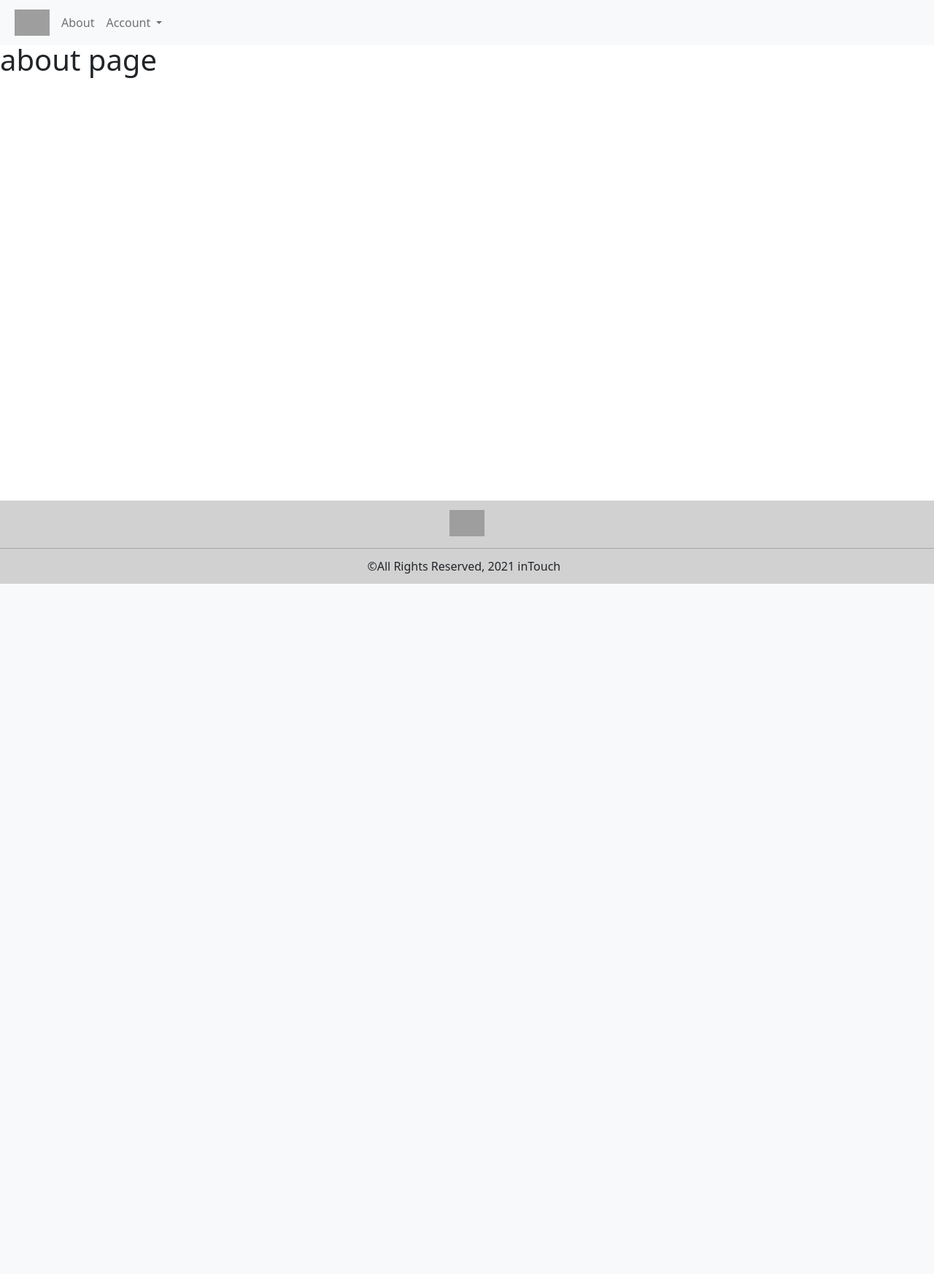
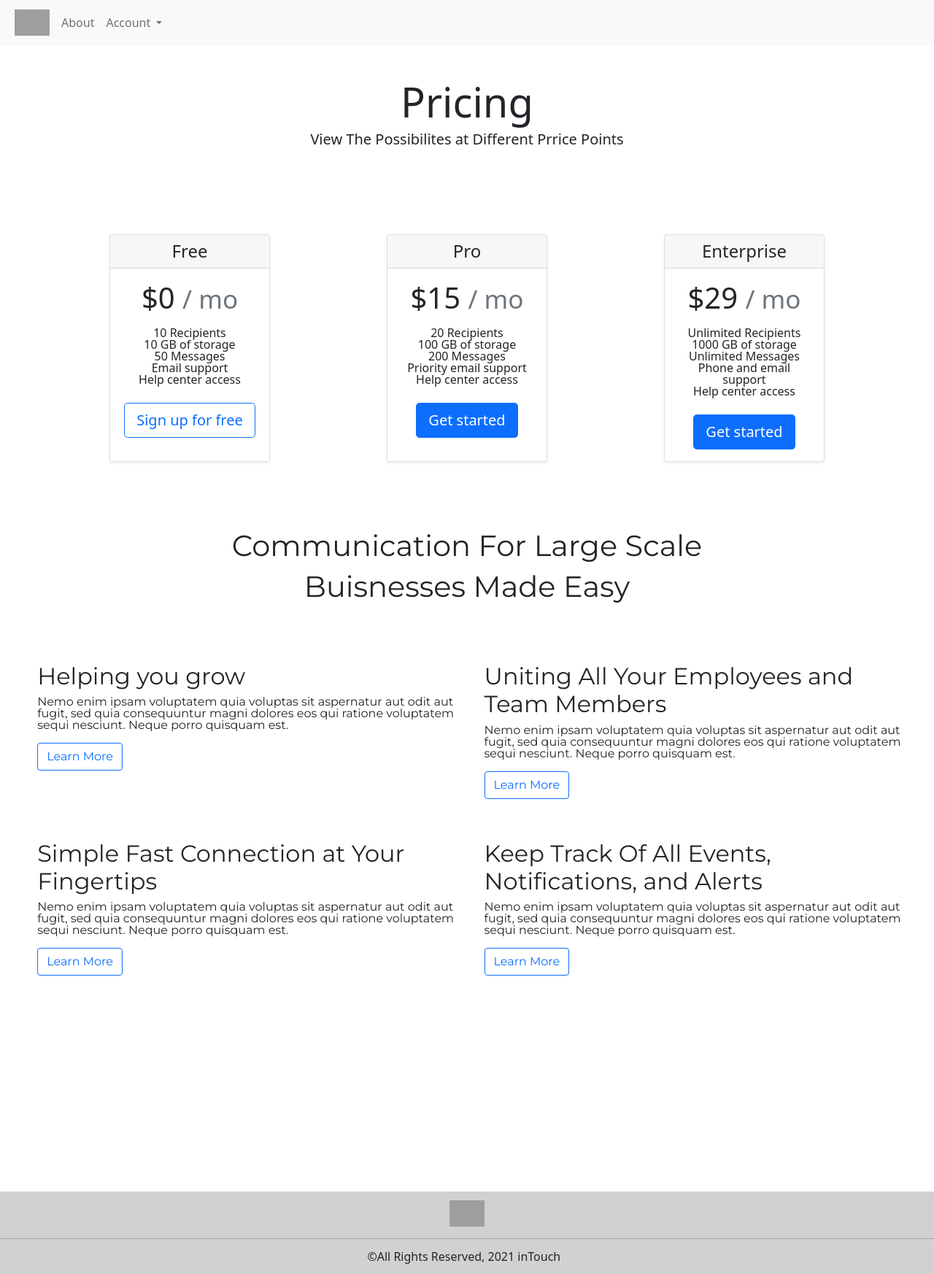
Before and after one commit to cobycobyk/intouch, a Django app: page /about/ in a window 1280 px wide. Shown: the whole page at 73% size. Before the commit the page ends 800 px from the top, so only its background shows below. Run offline with Django 3.2, Linux system fonts and the light colour scheme; grey boxes are pictures that could not be loaded.

Commit message:
Styles About Page

```diff
--- a/main_app/static/css/style.css
+++ b/main_app/static/css/style.css
@@ -160,3 +160,32 @@ body > footer > div > div > div > a {
   display: block;
   padding-top: 1%;
 }
+html {
+  font-size: 14px;
+}
+@media (min-width: 768px) {
+  html {
+    font-size: 16px;
+  }
+}
+
+.container {
+  max-width: 960px;
+  display: flex;
+  flex-wrap: wrap;
+  justify-content: center;
+}
+
+.pricing-header {
+  max-width: 700px;
+}
+
+.card-deck .card {
+  min-width: 220px;
+}
+.card {
+  display: flex;
+  margin: 10vmin;
+}.card-deck {
+  display: flex;
+}
--- a/main_app/templates/about.html
+++ b/main_app/templates/about.html
@@ -1,6 +1,109 @@
 {% extends 'base.html' %}
 {% block content %}
+<div class="pricing-header px-3 py-3 pt-md-5 pb-md-4 mx-auto text-center">
+    <h1 class="display-4">Pricing</h1>
+    <p class="lead">View The Possibilites at Different Prrice Points</p>
+</div>
 
-<h1>about page</h1>
+<div class="container">
+    <div class="card-deck mb-3 text-center">
+        <div class="card mb-4 shadow-sm">
+            <div class="card-header">
+                <h4 class="my-0 font-weight-normal">Free</h4>
+            </div>
+            <div class="card-body">
+                <h1 class="card-title pricing-card-title">$0 <small class="text-muted">/ mo</small></h1>
+                <ul class="list-unstyled mt-3 mb-4">
+                    <li>10 Recipients</li>
+                    <li>10 GB of storage </li>
+                    <li>50 Messages</li>
+                    <li>Email support</li>
+                    <li>Help center access</li>
+                </ul>
+                <button type="button" class="btn btn-lg btn-block btn-outline-primary">Sign up for free</button>
+            </div>
+        </div>
+        <div class="card mb-4 shadow-sm">
+            <div class="card-header">
+                <h4 class="my-0 font-weight-normal">Pro</h4>
+            </div>
+            <div class="card-body">
+                <h1 class="card-title pricing-card-title">$15 <small class="text-muted">/ mo</small></h1>
+                <ul class="list-unstyled mt-3 mb-4">
+                    <li>20 Recipients</li>
+                    <li>100 GB of storage</li>
+                    <li>200 Messages</li>
+                    <li>Priority email support</li>
+                    <li>Help center access</li>
+                </ul>
+                <button type="button" class="btn btn-lg btn-block btn-primary">Get started</button>
+            </div>
+        </div>
+        <div class="card mb-4 shadow-sm">
+            <div class="card-header">
+                <h4 class="my-0 font-weight-normal">Enterprise</h4>
+            </div>
+            <div class="card-body">
+                <h1 class="card-title pricing-card-title">$29 <small class="text-muted">/ mo</small></h1>
+                <ul class="list-unstyled mt-3 mb-4">
+                    <li>Unlimited Recipients</li>
+                    <li>1000 GB of storage</li>
+                    <li>Unlimited Messages</li>
+                    <li>Phone and email support</li>
+                    <li>Help center access</li>
+                </ul>
+                <button type="button" class="btn btn-lg btn-block btn-primary">Get started</button>
+            </div>
+        </div>
+    </div>
+</div>
+<section class="landing1">
+    <div class="l1Header">
+        <div class="l1title">
+            <h1 style="text-align: center;">Communication For Large Scale</h1>
+            <h1 style="text-align: center;">Buisnesses Made Easy</h1>
+        </div>
 
+        <div class="grid-container">
+            <!-- <div class="row row-cols-2"> -->
+            <div class="grid-item">
+                <h2 class="animate__animated animate__fadeInUp">Helping you grow</h2>
+                <p>
+                    Nemo enim ipsam voluptatem quia voluptas sit aspernatur aut odit aut fugit,
+                    sed quia consequuntur magni dolores eos qui ratione voluptatem sequi nesciunt.
+                    Neque porro quisquam est.
+                </p>
+                <a class="btn btn-outline-primary" href="{% url 'about' %}">Learn More</a>
+            </div>
+            <div class="grid-item">
+                <h2 class="animate__animated animate__fadeInUp">Uniting All Your Employees and Team Members</h2>
+                <p>
+                    Nemo enim ipsam voluptatem quia voluptas sit aspernatur aut odit aut fugit,
+                    sed quia consequuntur magni dolores eos qui ratione voluptatem sequi nesciunt.
+                    Neque porro quisquam est.
+                </p>
+                <a class="btn btn-outline-primary" href="{% url 'about' %}">Learn More</a>
+            </div>
+            <div class="grid-item">
+                <h2 class="animate__animated animate__fadeInUp">Simple Fast Connection at Your Fingertips</h2>
+                <p>
+                    Nemo enim ipsam voluptatem quia voluptas sit aspernatur aut odit aut fugit,
+                    sed quia consequuntur magni dolores eos qui ratione voluptatem sequi nesciunt.
+                    Neque porro quisquam est.
+                </p>
+                <a class="btn btn-outline-primary" href="{% url 'about' %}">Learn More</a>
+            </div>
+            <div class="grid-item">
+                <h2 class="animate__animated animate__fadeInUp">Keep Track Of All Events, Notifications, and Alerts</h2>
+                <p>
+                    Nemo enim ipsam voluptatem quia voluptas sit aspernatur aut odit aut fugit,
+                    sed quia consequuntur magni dolores eos qui ratione voluptatem sequi nesciunt.
+                    Neque porro quisquam est.
+                </p>
+                <a class="btn btn-outline-primary" href="{% url 'about' %}">Learn More</a>
+            </div>
+            <!-- </div> -->
+        </div>
+    </div>
+</section>
 {% endblock %}
```
